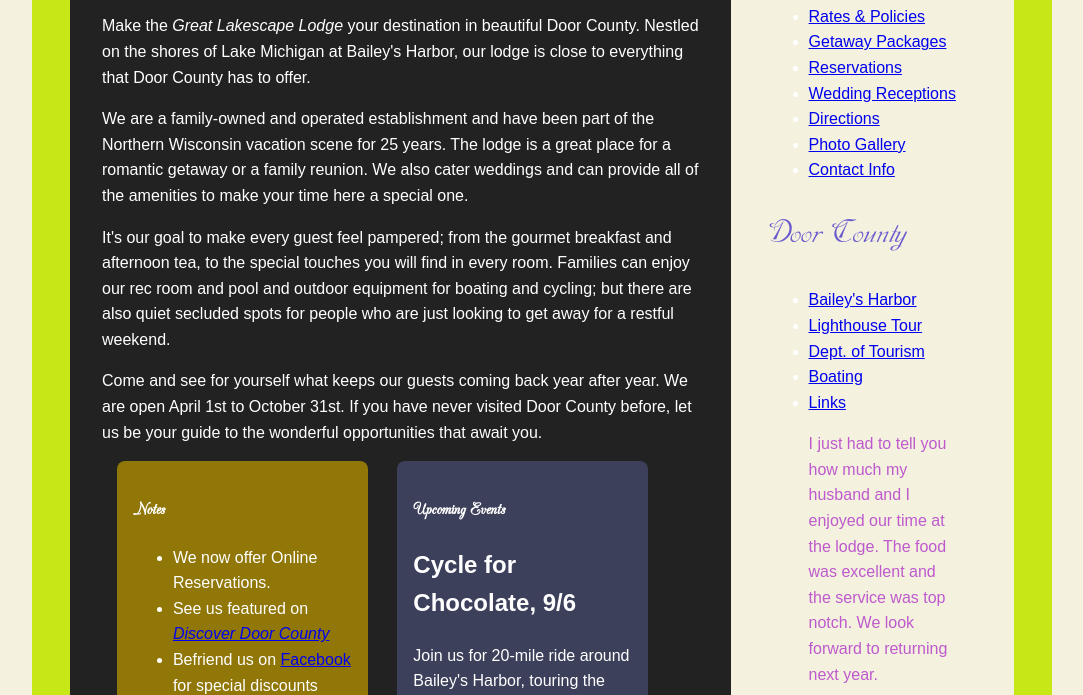
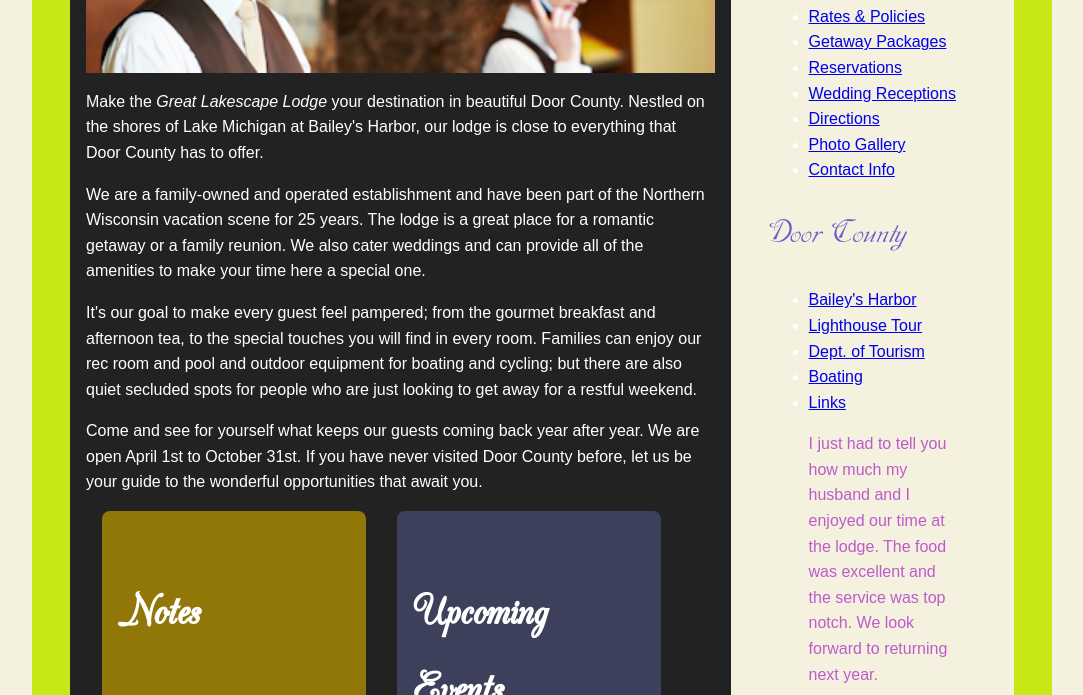
Before and after one commit to 13293022368li-boop/Web-demo, a plain HTML site: page web_css/index.html in a window 1280 px wide. Shown: the part 516-1211 px from the top of the page, without its empty margins (98-1181 px from the left). Drawn offline with Linux system fonts and the light colour scheme.

Commit message:
web_week3

```diff
--- a/web_css/lake_styles.css
+++ b/web_css/lake_styles.css
@@ -43,11 +43,12 @@ html {
 
     h1 {
         font-family: 'CacChampagne', 'DobkinPlain', 'Arial', sans-serif;
+        font-size:3em;
     }
 
     section#leftcol {
         background: #222;
-        padding: 2em;
+        padding:1em;
     }
     section#leftcol aside:first-of-type {
         background: #907708;
```
